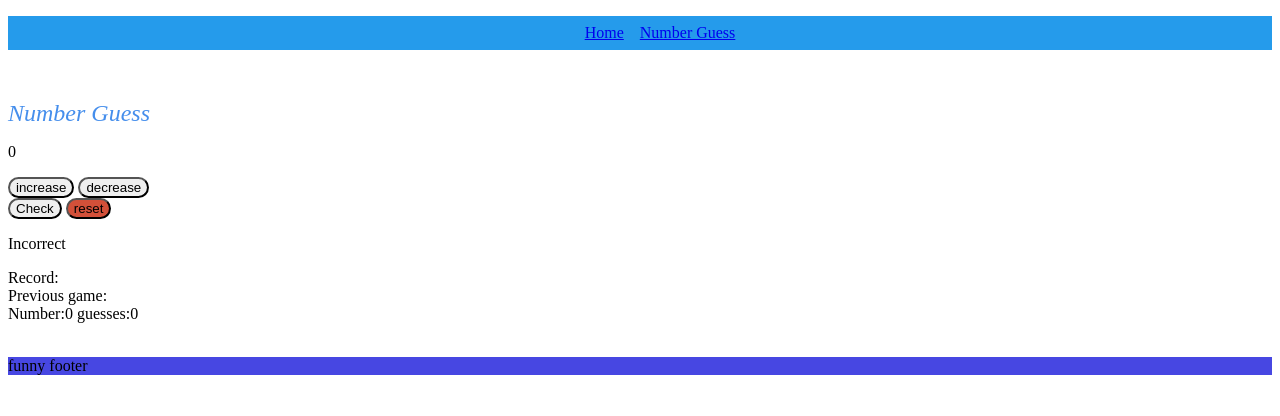
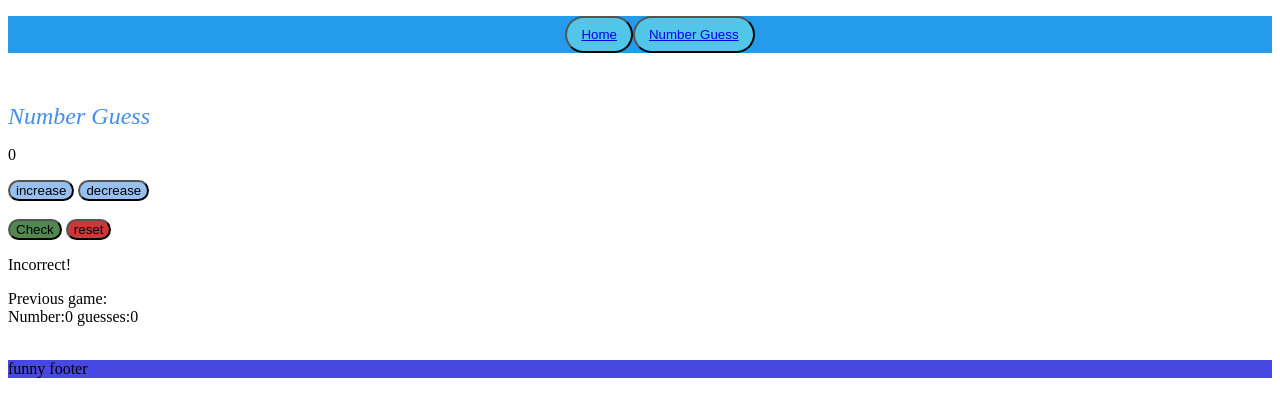
Before and after one commit to AlexReidNZ/svelte, a SvelteKit app: page /game in a window 1280 px wide. Shown: the top 416 px of the page. Built offline with nearby package versions, Linux system fonts and the light colour scheme.

Commit message:
feat : stylized buttons

```diff
--- a/src/lib/navigation.svelte
+++ b/src/lib/navigation.svelte
@@ -1,6 +1,6 @@
 <nav>
     <ul>
-        <li><a href="/">Home</a></li>
-        <li><a href = "/game">Number Guess</a></li>
+        <li><button class="navButton"><a href="/">Home</a></button></li>
+        <li><button class="navButton"><a href = "/game">Number Guess</a></button></li>
     </ul>
 </nav>
--- a/src/routes/game/+page.svelte
+++ b/src/routes/game/+page.svelte
@@ -68,30 +68,29 @@
     {count}
 </p>
 
-<button on:click={incrementCount}>
+<button class="gameButton" on:click={incrementCount}>
     increase
 </button>
 
-<button on:click={decrementCount}>
+<button class="gameButton" on:click={decrementCount}>
     decrease
 </button>
 
-<br>
+<br><br>
 
-<button on:click={checkAnswer}>
+<button class="checkButton" on:click={checkAnswer}>
     Check
 </button>
 
-<button on:click={reset} style="background-color: rgb(211, 80, 57);">
+<button class="resetButton" on:click={reset}>
     reset
 </button>
 
 <p>
-    {correct === true ? `Correct! ${guesses} guesses` : 'Incorrect'} {highLow}
+    {correct === true ? `Correct! ${guesses} guesses` : 'Incorrect!'} {highLow}
 </p>
 
 <p>
-    Record: <br>
     Previous game: <br>
     Number:{previousGame} guesses:{previousGuesses}
 </p>
--- a/src/style.css
+++ b/src/style.css
@@ -7,6 +7,37 @@ h1{
 
 button{
     border-radius: 100px;
+}
+
+.gameButton{
+    background-color: rgb(151, 192, 240);
+}
+.gameButton:hover{
+    background-color: rgb(26, 218, 243);
+    border-color: rgb(26, 218, 243);
+}
+
+.resetButton{
+    background-color: rgb(204, 55, 55);
+}
+.resetButton:hover{
+    background-color: rgb(255, 0, 0);
+    border-color: rgb(255, 0, 0);
+}
+
+.checkButton{
+    background-color: rgb(80, 136, 80);
+}
+.checkButton:hover{
+    background-color: rgb(26, 204, 26);
+    border-color: rgb(26, 204, 26);
+}
+
+.navButton{
+    background-color: rgb(82, 198, 233);
+}
+.navButton:hover{
+    background-color: rgb(37, 155, 235);
 }
 
 nav{
```
